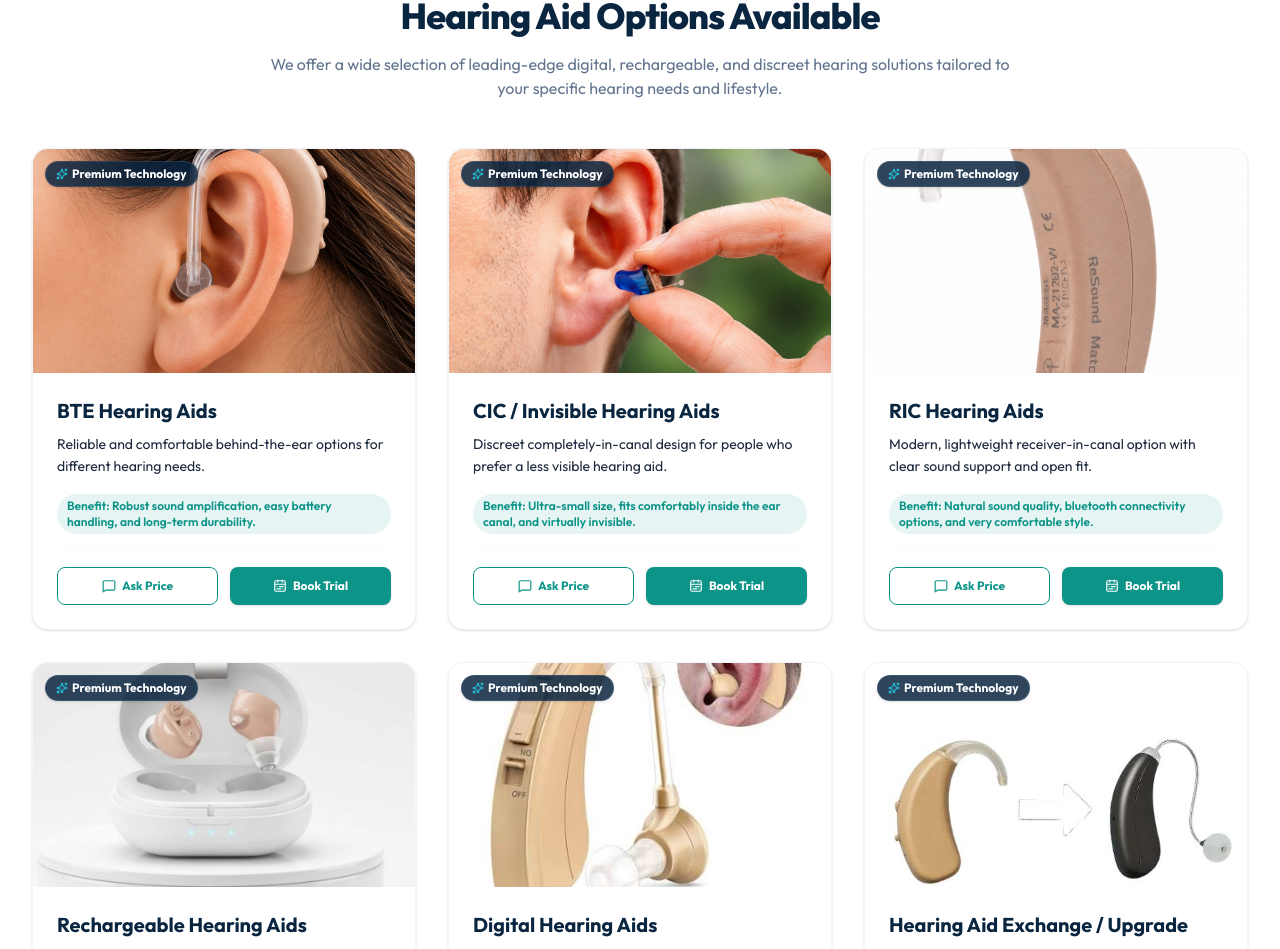
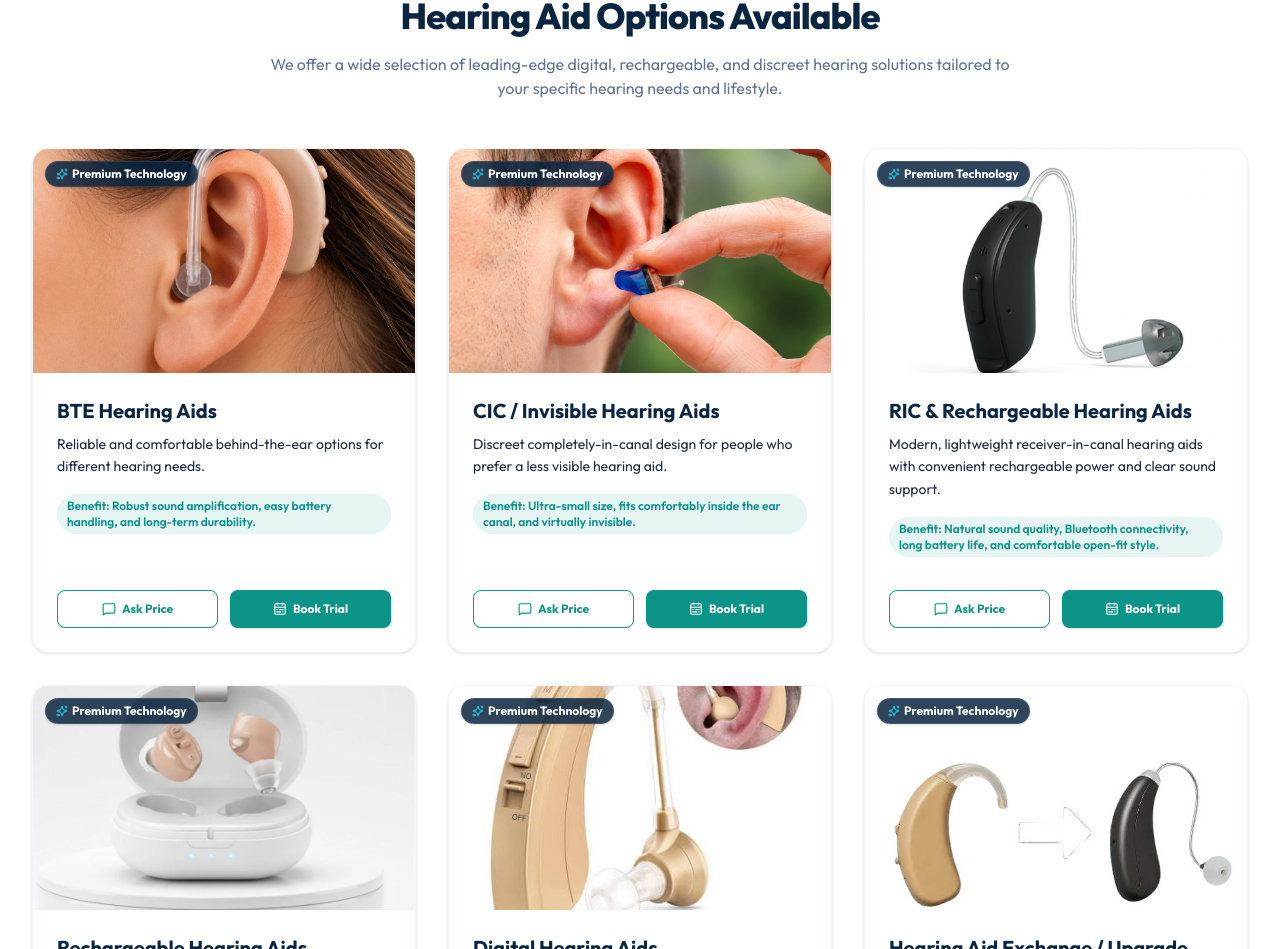
Before and after one commit to prasanthwork03-lab/grace-hearing-care, a React (Vite) app: page / in a window 1280 px wide. Shown: the part 2050-2999 px from the top of the page. Built offline with nearby package versions, Linux system fonts and the light colour scheme; no server answers.

Commit message:
Update RIC rechargeable hearing aid card

```diff
--- a/src/data/services.js
+++ b/src/data/services.js
@@ -17,11 +17,11 @@ export const services = [
   },
   {
     id: "ric_hearing_aid",
-    name: "RIC Hearing Aids",
-    description: "Modern, lightweight receiver-in-canal option with clear sound support and open fit.",
-    image: "/assets/ric.jpeg",
-    benefit: "Natural sound quality, bluetooth connectivity options, and very comfortable style.",
-    requirementVal: "Hearing Aid Trial"
+    name: "RIC & Rechargeable Hearing Aids",
+    description: "Modern, lightweight receiver-in-canal hearing aids with convenient rechargeable power and clear sound support.",
+    image: "/assets/ric-rechargeable.png",
+    benefit: "Natural sound quality, Bluetooth connectivity, long battery life, and comfortable open-fit style.",
+    requirementVal: "Rechargeable Hearing Aid"
   },
   {
     id: "rechargeable_hearing_aid",
```
Also changed, not shown: public/assets/ric-rechargeable.png (added).
